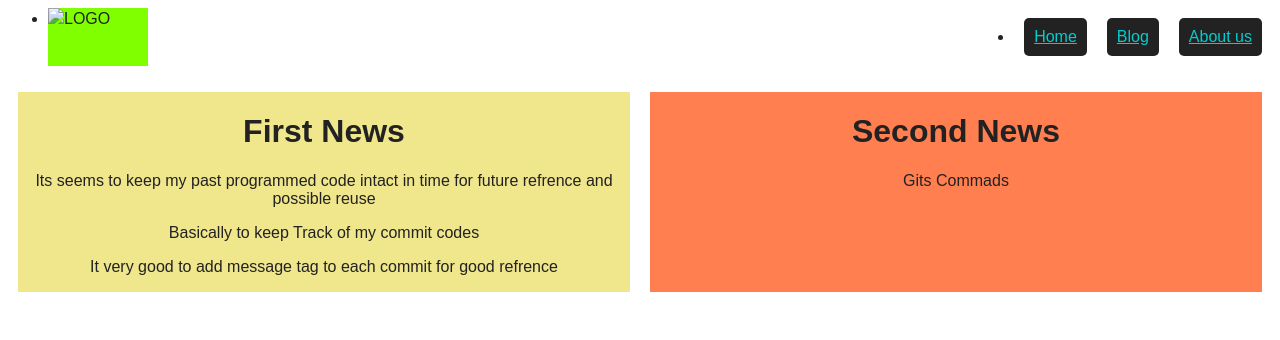
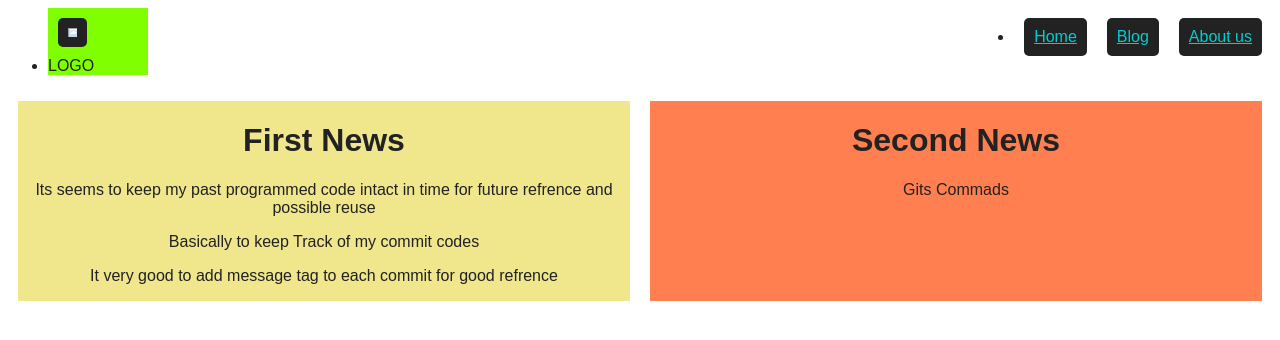
Before and after one commit to wareex/Flex, a PHP site: page /post.php in a window 1280 px wide. Shown: the top 340 px of the page. Run offline with PHP 8.4, Linux system fonts and the light colour scheme.

Commit message:
css logo

```diff
--- a/style.css
+++ b/style.css
@@ -40,3 +40,13 @@ body {
     display: block;
     padding: 10px;
 }
+.flex-container2 img {
+    margin: 10px;
+    border-radius: 5px;
+    background: #222;
+    color: darkturquoise;
+    display: block;
+    padding: 10px;
+    max-width: 9px;
+    max-height:9px ;
+}
```
Also changed, not shown: img.png (added), img2.png (added).
